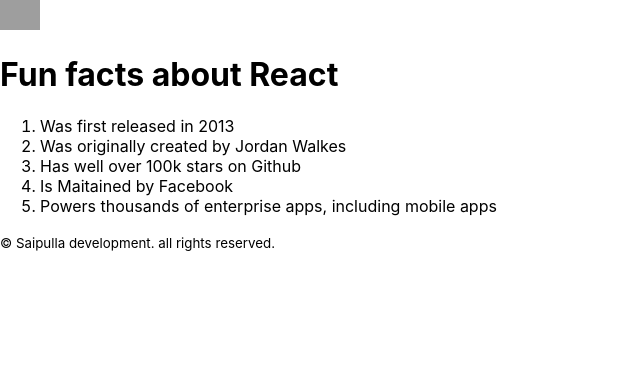
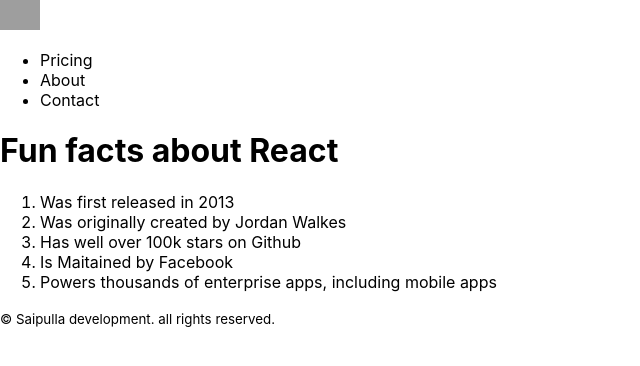
Before and after one commit to lisa1501/react_course, a React (Create React App) app in the folder my-app/: page / in a window 1280 px wide. Shown: the top 366 px of the page, without its empty margins (0-640 px from the left). Built offline with nearby package versions, Linux system fonts and the light colour scheme; grey boxes are pictures that could not be loaded.

Commit message:
Parent/child component

```diff
--- a/my-app/src/index.js
+++ b/my-app/src/index.js
@@ -4,17 +4,32 @@
 import App from './App';
 import reportWebVitals from './reportWebVitals';
 
-const root = ReactDOM.createRoot(document.getElementById('root'));
+function Header(){
+    return (
+        <header>
+        <nav>
+            <img src="./react-logo.png" width="40px" />
+            <ul>
+                <li>Pricing</li>
+                <li>About</li>
+                <li>Contact</li>
+            </ul>
+        </nav>
+    </header>
 
-function Page(){
+    )
+}
+function Footer(){
+    return (
+        <footer>
+                <small>© Saipulla development. all rights reserved.</small>
+            </footer>
+    )
+}
+
+function MainContent(){
     return (
         <div>
-            <header>
-                <nav>
-                <img src="./react-logo.png" width="40px" />
-                </nav>
-            </header>
-
             <h1>Fun facts about React</h1>
             <ol>
                 <li>Was first released in 2013</li>
@@ -23,12 +38,23 @@
                 <li>Is Maitained by Facebook</li>
                 <li>Powers thousands of enterprise apps, including mobile apps</li>
             </ol>
-            <footer>
-                <small>© Saipulla development. all rights reserved.</small>
-            </footer>
+
+        </div>
+
+    )
+}
+function Page(){
+    return (
+        <div>
+            <Header />
+            <MainContent />
+
+            <Footer />
         </div>
     )
 }
+const root = ReactDOM.createRoot(document.getElementById('root'));
+
 root.render(
 //   <React.StrictMode>
 //     <App />
```
